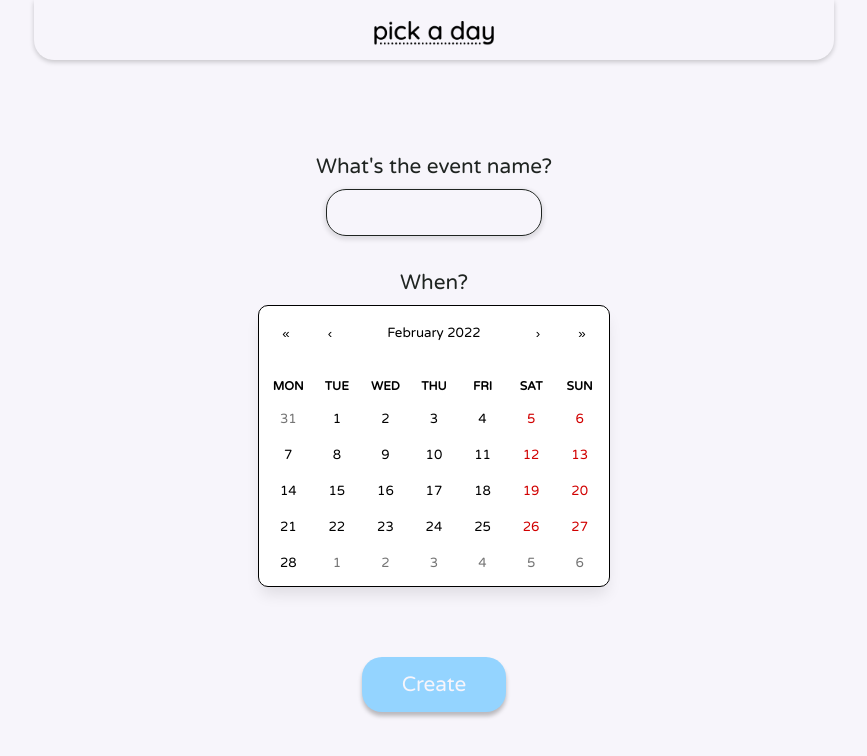
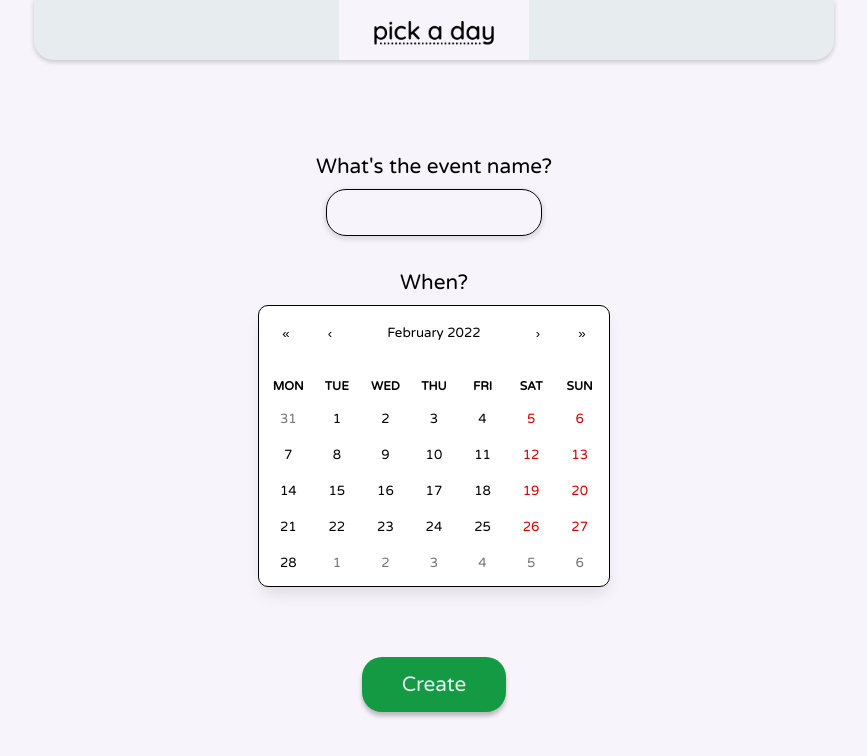
Before and after one commit to giacomoschiavo/pick-a-day, a React (Create React App) app: page /create in a window 1280 px wide. Shown: the top 756 px of the page, without its empty margins (206-1073 px from the left). Built offline with nearby package versions, Linux system fonts and the light colour scheme.

Commit message:
changed colors

```diff
--- a/src/components/ui/EventBanner.js
+++ b/src/components/ui/EventBanner.js
@@ -3,7 +3,7 @@ import styled from "styled-components";
 import { Colors } from "../../utils";
 
 const Div = styled.div`
-  background-color: ${Colors.black};
+  background-color: ${Colors.primary};
   color: ${Colors.white};
   text-align: center;
   transform: translateY(-20%);
--- a/src/utils.js
+++ b/src/utils.js
@@ -1,7 +1,7 @@
 export const Colors = {
-  white: "#F7F5FB",
-  black: "#1F2421",
-  primary: "#94D4FF",
+  white: "#e7ecef",
+  black: "#000000",
+  primary: "#139a43",
   grey: "#9E8576",
   // transparentPrimary: "rgba(39, 93, 173, 0.5)",
 };
@@ -62,8 +62,7 @@ export const checkPreviousDays = (days) => {
   const actualTime = new Date();
   // parte da mezzanotte, il giorno stesso puo essere programmato
   const today = new Date(
-    `${
-      actualTime.getMonth() + 1
+    `${actualTime.getMonth() + 1
     }/${actualTime.getDate()}/${actualTime.getFullYear()}`
   ).getTime();
   // ritorna true se almeno un giorno e' precedente a questo
```
